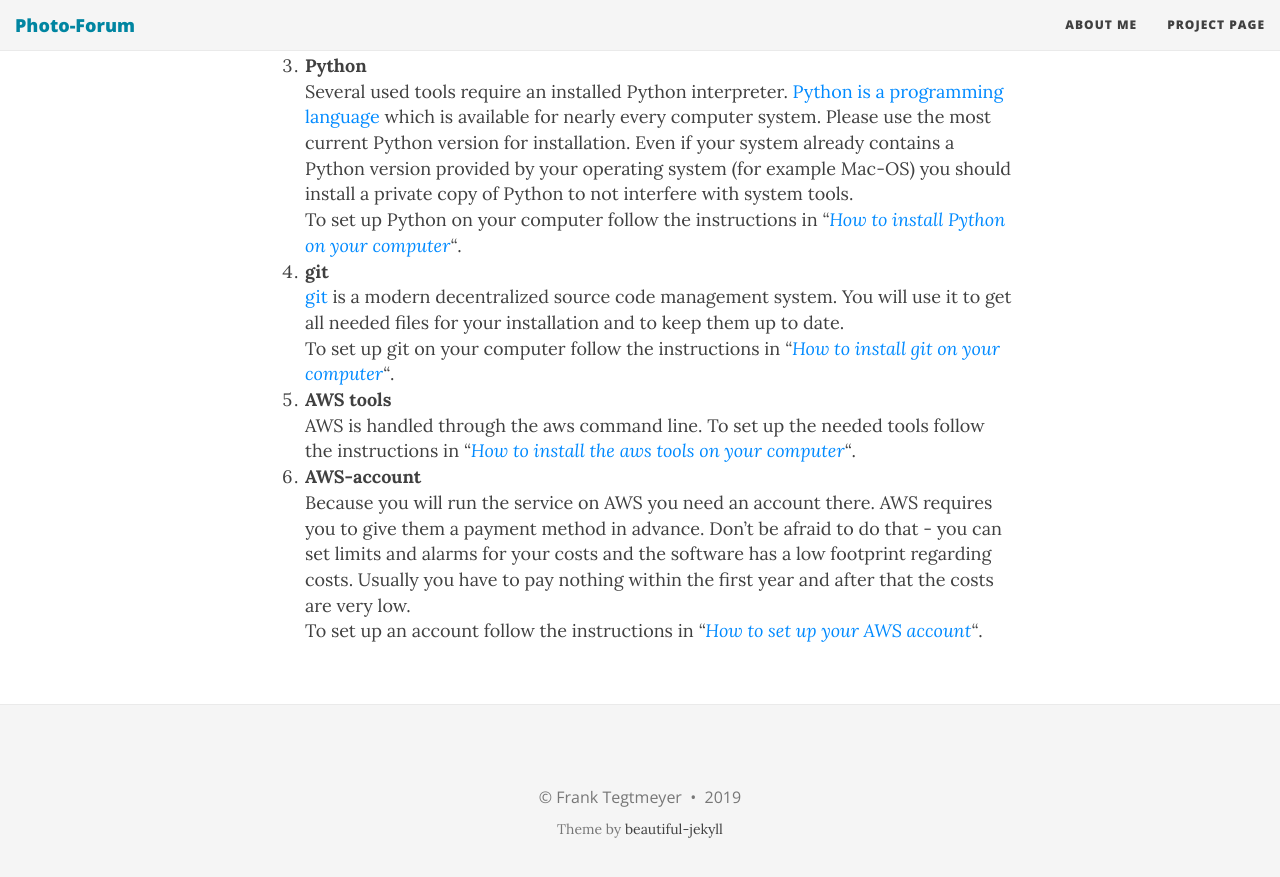
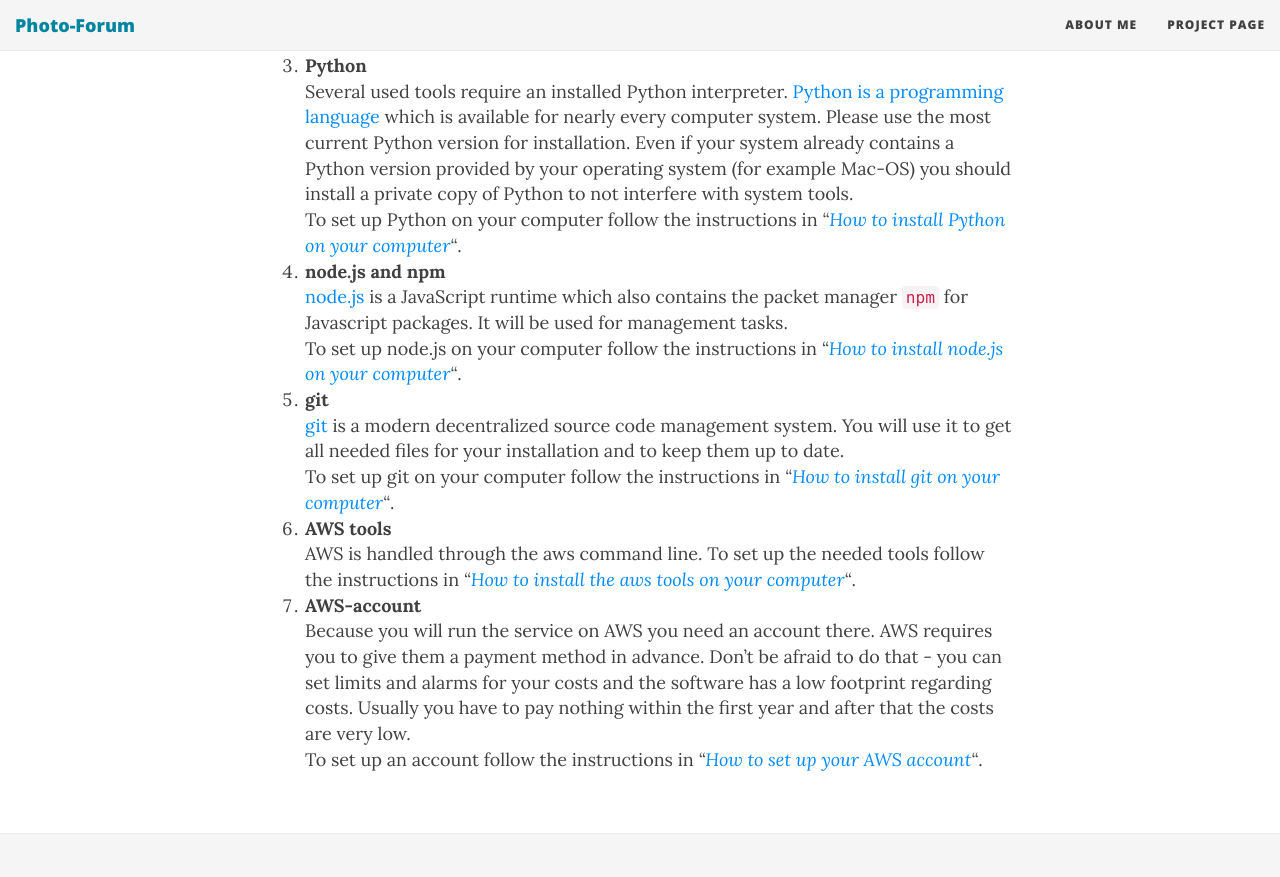
Before and after one commit to MiriamPapp/photo-forum, a Jekyll site: the page built from docs/index.md, in a window 1280 px wide and 900 px high, scrolled down 1348 px. Shown: the top 877 px of the window. Built offline with Jekyll 4.4.1, drawn with Linux system fonts in a browser that asks for light colours; nearby versions of some CDN libraries.

Commit message:
github pages: add paragraph about node.js installation

```diff
--- a/docs/index.md
+++ b/docs/index.md
@@ -45,15 +45,20 @@ This will only create frustration and support overhead.
   system tools.
   To set up Python on your computer follow the instructions in
   _"[How to install Python on your computer](./pythonsetup)"_.
-4. **git**
+4. **node.js and npm**
+   [node.js](https://nodejs.org/en/) is a JavaScript runtime which also contains the
+   packet manager `npm` for Javascript packages. It will be used for management tasks.
+   To set up node.js on your computer follow the instructions in
+   _"[How to install node.js on your computer](./nodesetup)"_.
+5. **git**
   [git](https://git-scm.com) is a modern decentralized source code management system. You will use
   it to get all needed files for your installation and to keep them up to date.
   To set up git on your computer follow the instructions in
   _"[How to install git on your computer](./gitsetup)"_.
-5. **AWS tools**
+6. **AWS tools**
   AWS is handled through the aws command line. To set up the needed tools follow the instructions in
   _"[How to install the aws tools on your computer](./awstoolssetup)"_.
-6. **AWS-account**
+7. **AWS-account**
   Because you will run the service on AWS you need an account there. AWS requires you to give them
   a payment method in advance. Don't be afraid to do that - you can set limits and alarms for your
   costs and the software has a low footprint regarding costs. Usually you have to pay nothing
```
Also changed, not shown: docs/index_de.md (+6 -0 lines), docs/pythonsetup.md (+1 -1 lines), docs/pythonsetup_de.md (+1 -1 lines).
